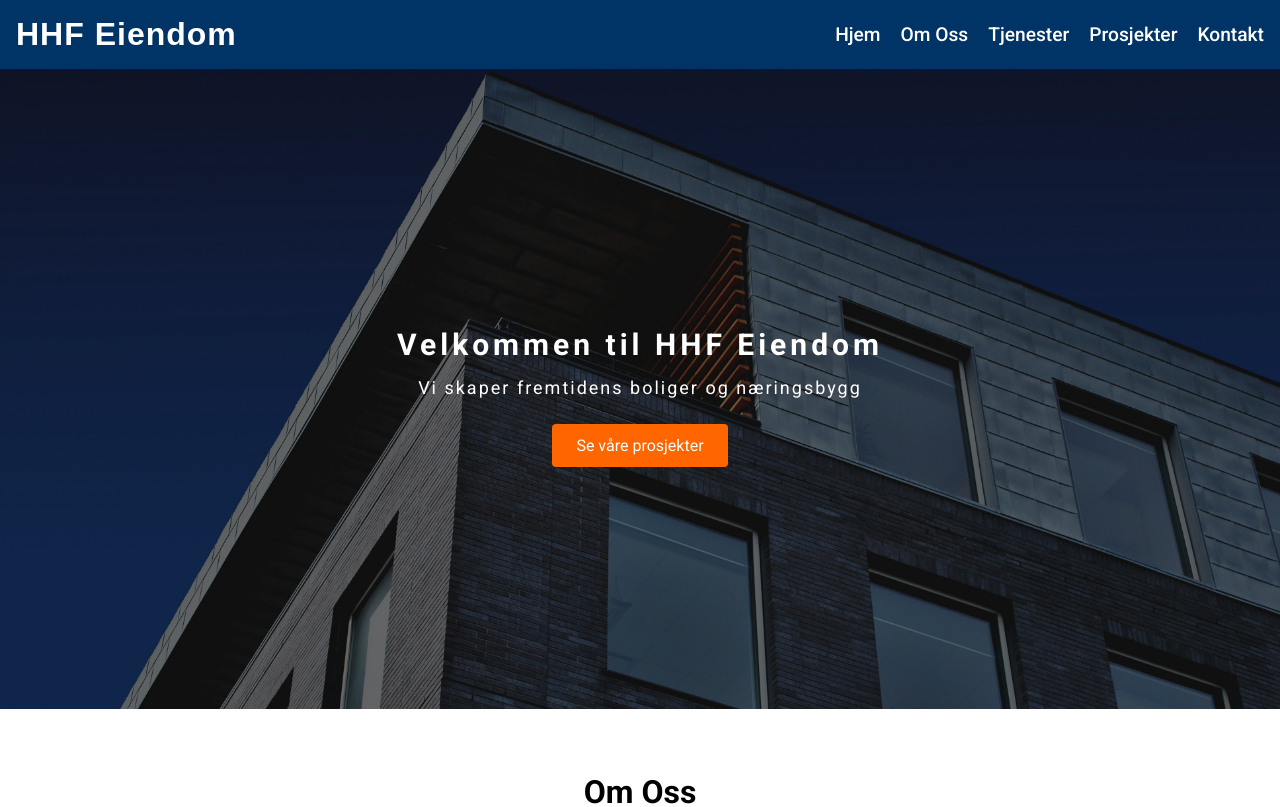
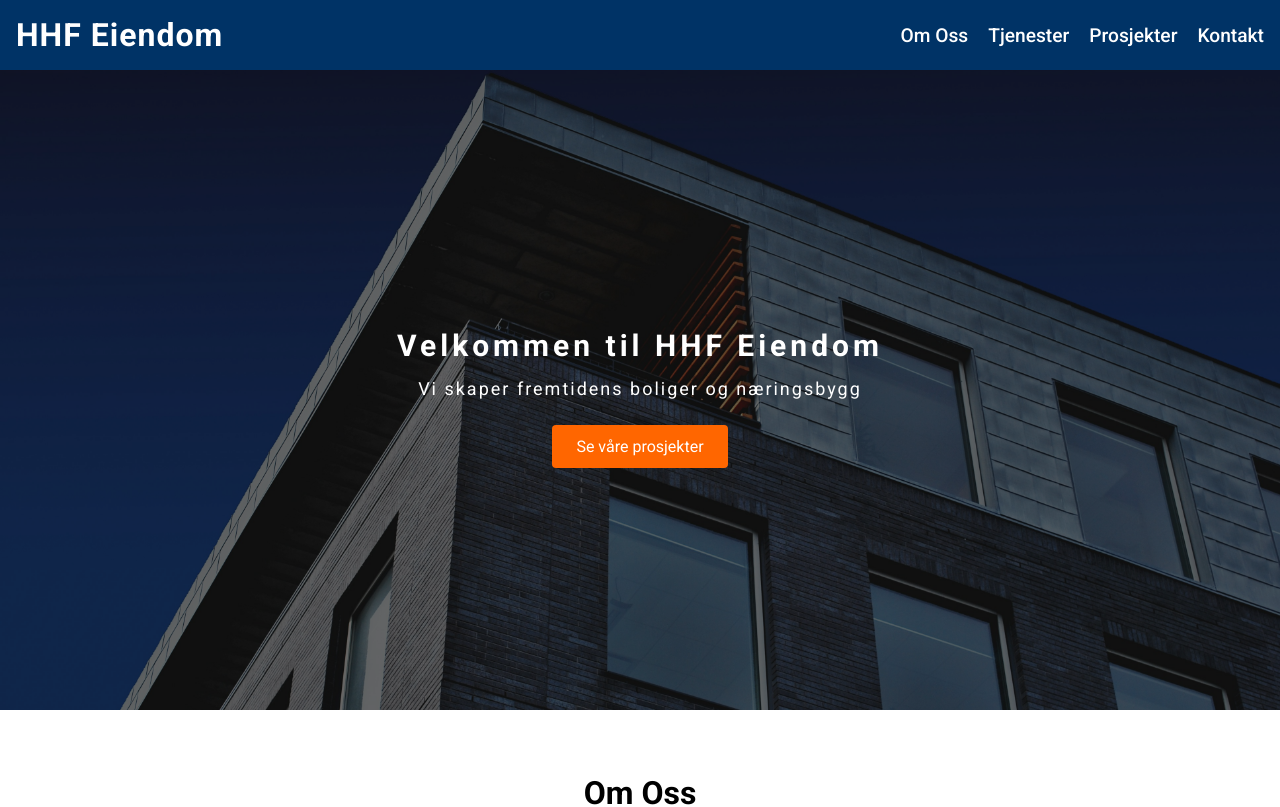
Before and after one commit to btfredr/reactjava, a Next.js app in the folder frontend/: page / in a window 1280 px wide. Shown: the top 807 px of the page. Built offline with nearby package versions, Linux system fonts and the light colour scheme.

Commit message:
added contact form functionality and started working on about page

```diff
--- a/frontend/src/app/components/Nav.js
+++ b/frontend/src/app/components/Nav.js
@@ -4,10 +4,12 @@ import Link from 'next/link';
 const Nav = () => {
     return (
         <div className="nav">
-            <div className="nav-logo">HHF Eiendom</div>
+            <div className="nav-logo">
+            <Link href="/"> HHF Eiendom</Link>
+            </div>
             <ul className="nav-list">
                 <li className="nav-item">
-                    <Link href="/" className="nav-link">Hjem</Link>
+
                 </li>
                 <li className="nav-item">
                 <Link href="/omoss" className="nav-link">Om Oss</Link>
```
Also changed, not shown: frontend/src/app/omoss/About.js (added, +9 -0 lines), 1 other file (tests, documents, lock files or other folders).
